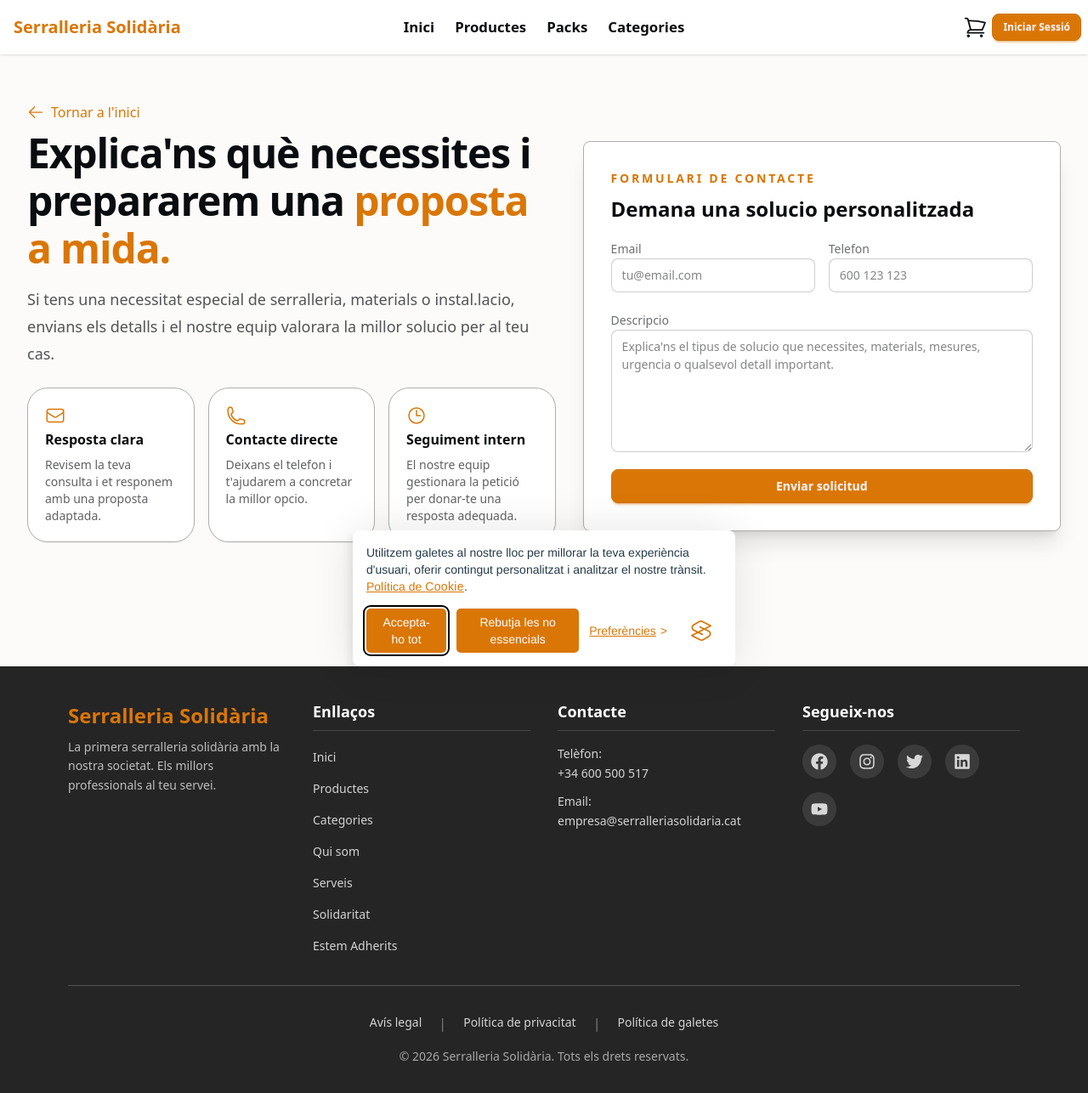
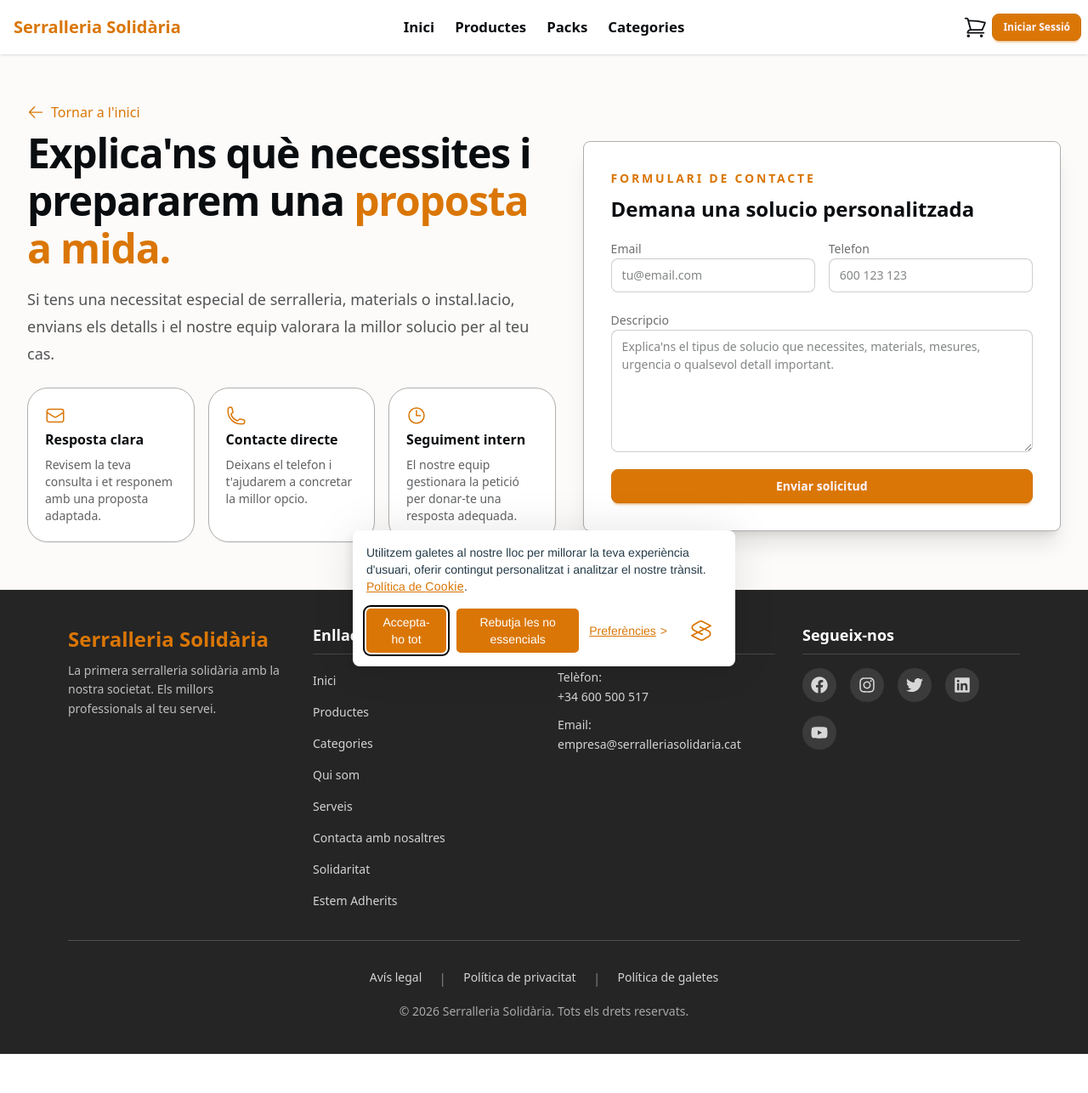
Before and after one commit to rubengm82/cerrajeria-front, a React (Vite) app: page /custom-solutions in a window 1280 px wide. Shown: the top 1286 px of the page at 85% size. After the commit the page ends 1240 px from the top, so only its background shows below. Built offline with nearby package versions, Linux system fonts and the light colour scheme.

Commit message:
Añadido al footer el contacta con nosotros y un pequeño fix de posicion del div principal del contacta con nosotros.

```diff
--- a/scss/pages/custom_solutions/_custom_solutions.scss
+++ b/scss/pages/custom_solutions/_custom_solutions.scss
@@ -5,7 +5,6 @@
     display: flex;
     flex-direction: column;
     align-items: center;
-    min-height: calc(100vh - 5rem);
     width: 100%;
     max-width: 90rem;
     margin: 0 auto;
--- a/src/components/layout/FooterShop.jsx
+++ b/src/components/layout/FooterShop.jsx
@@ -36,6 +36,9 @@ export default function FooterShop() {
               </li>
               <li>
                 <a href="https://serralleriasolidaria.cat/serveis.php" target="_blank" rel="noopener noreferrer">Serveis</a>
+              </li>
+              <li>
+                <Link to="/custom-solutions">Contacta amb nosaltres</Link>
               </li>
               <li>
                 <a href="https://serralleriasolidaria.cat/solidaritat.php" target="_blank" rel="noopener noreferrer">Solidaritat</a>
```
